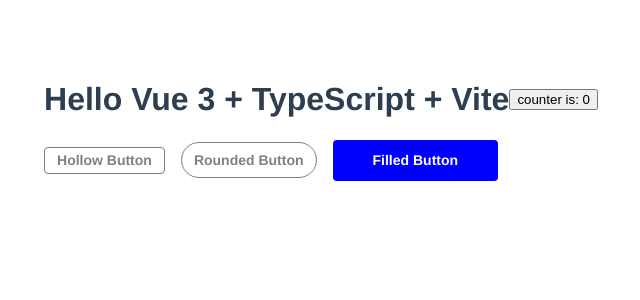
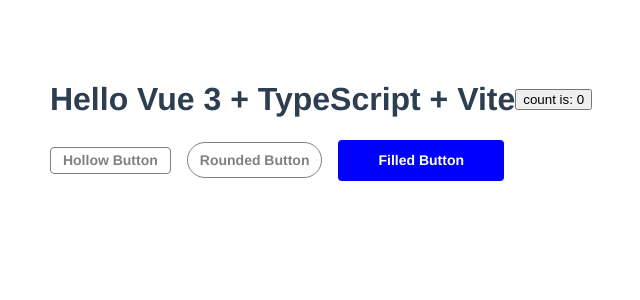
Before and after one commit to Rupnesh/ComponentLibrary, a Vue app: page / in a window 1280 px wide. Shown: the top 300 px of the page, without its empty margins (319-959 px from the left). Built offline with nearby package versions, Linux system fonts and the light colour scheme.

Commit message:
fix: message changed

```diff
--- a/src/components/Home.vue
+++ b/src/components/Home.vue
@@ -34,7 +34,7 @@
     <div style="display: flex; flex-direction: column;">
       <div style="display: flex" class="content">
         <h1>{{ msg }}</h1>
-        <button type="button" @click="count++">counter is: {{ count }}</button>
+        <button type="button" @click="count++">count is: {{ count }}</button>
       </div>
       <div class="content">
         <Button v-for="(button, index) in buttonList" :key="index" :button-props="button" class="btn" :click-fn="() => clickFn('')" />
```
